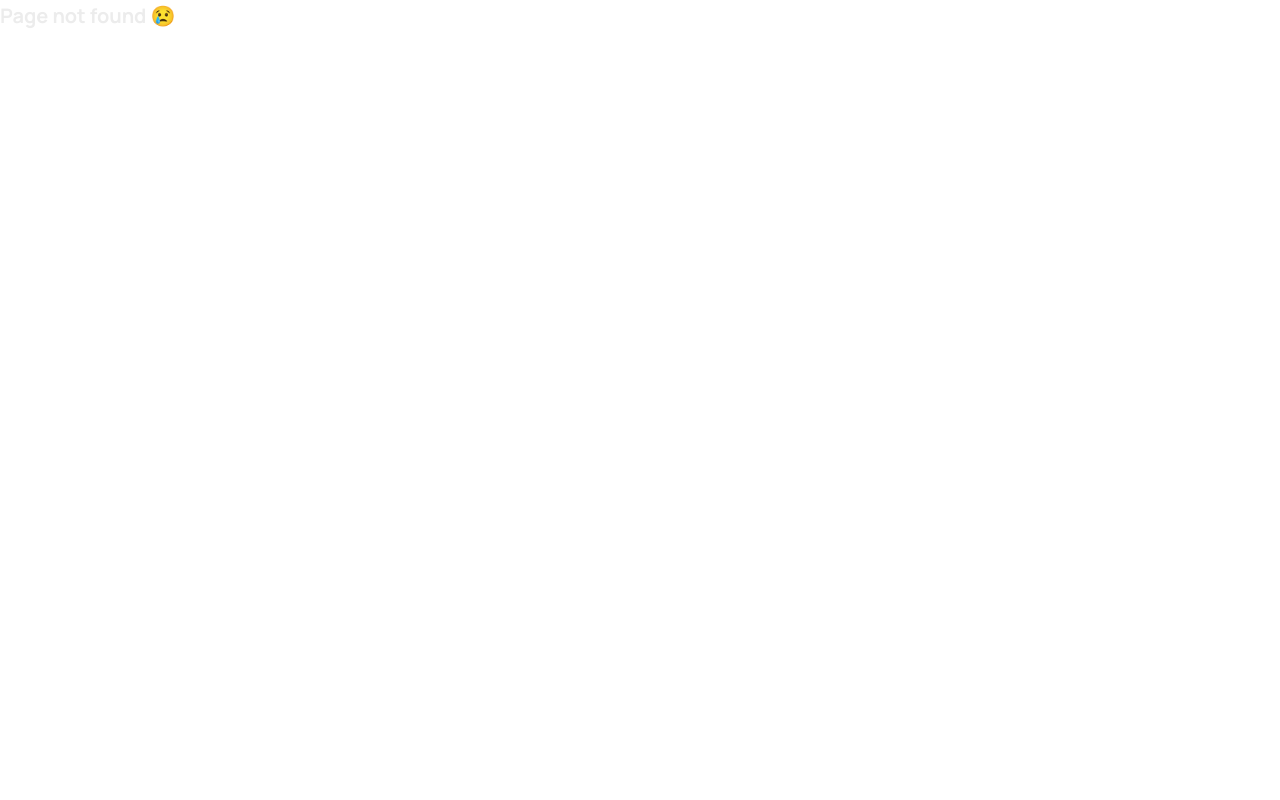
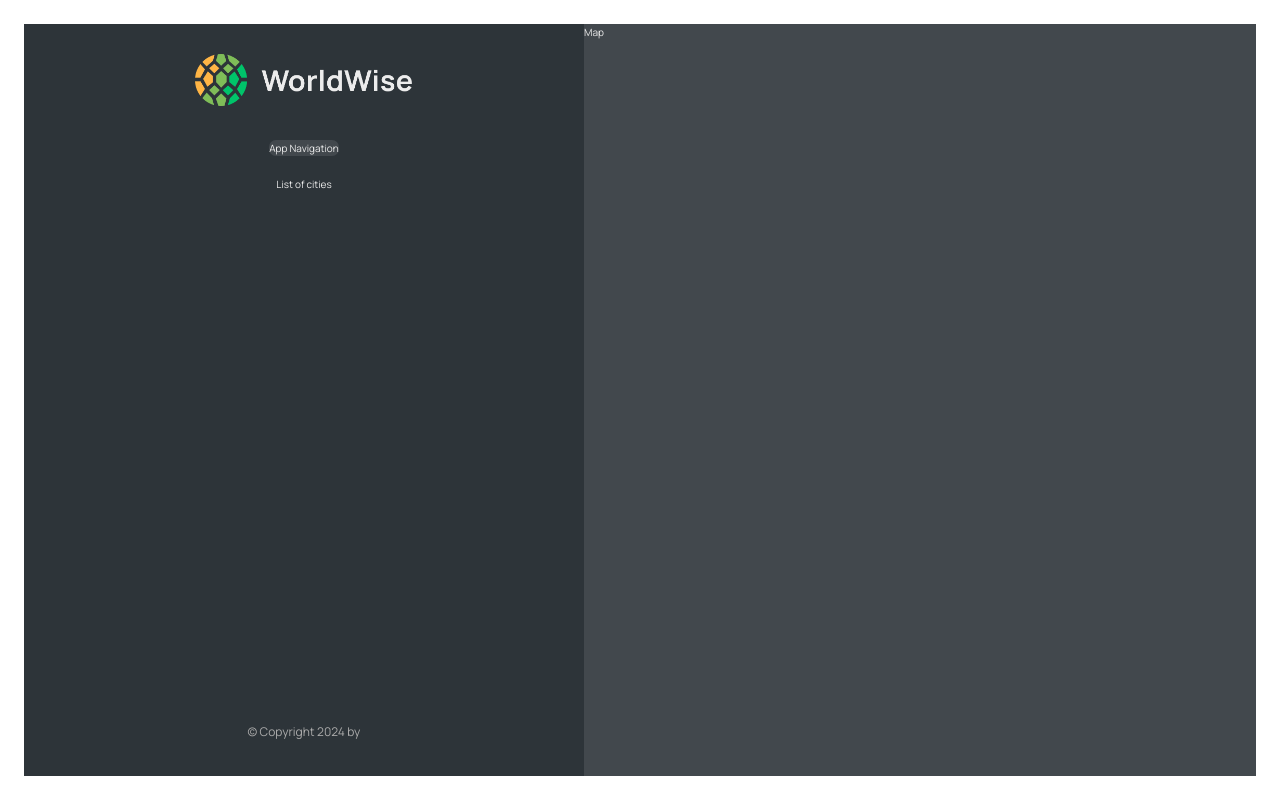
Before and after one commit to Arunendrasingh/ReactLearning-Wordwise-The-Context-API, a React (Vite) app: page /app in a window 1280 px wide. Before the commit this address had no page. Built offline with nearby package versions, Linux system fonts and the light colour scheme.

Commit message:
Completed App Layout.

```diff
--- a/src/App.jsx
+++ b/src/App.jsx
@@ -5,6 +5,7 @@
 import Product from "./pages/Product";
 import PageNotFound from "./pages/PageNotFound";
 import Login from "./pages/Login"
+import AppLayout from "./pages/AppLayout";
 // import PageNav from "./components/PageNav";
 
 function App() {
@@ -17,6 +18,7 @@
           <Route path="product" element={<Product />} />
           <Route path="pricing" element={<Pricing />} />
           <Route path="login" element={<Login />} />
+          <Route path="app" element={<AppLayout />} />
           <Route path="*" element={<PageNotFound />} />
         </Routes>
       </BrowserRouter>
--- /dev/null
+++ b/src/components/AppNav.jsx
@@ -0,0 +1,13 @@
+import styles from './AppNav.module.css'
+
+function AppNav() {
+    return (
+        <div className={styles.nav}>
+            <ul>
+                <li>App Navigation</li>
+            </ul>
+        </div>
+    )
+}
+
+export default AppNav
--- /dev/null
+++ b/src/components/Map.jsx
@@ -0,0 +1,11 @@
+import styles from './Map.module.css'
+
+function Map() {
+    return (
+        <div className={styles.mapContainer}>
+            Map
+        </div>
+    )
+}
+
+export default Map
--- /dev/null
+++ b/src/components/Sidebar.jsx
@@ -0,0 +1,19 @@
+import AppNav from "./AppNav";
+import Logo from "./Logo";
+import styles from "./Sidebar.module.css";
+
+function Sidebar() {
+  return <div className={styles.sidebar}>
+    <Logo />
+    <AppNav />
+    <p>List of cities</p>
+    <footer className={styles.footer}>
+        <p className={styles.copyright}>
+            &copy; Copyright {new Date().getFullYear()} by
+        </p>
+    </footer>
+
+    </div>;
+}
+
+export default Sidebar;
--- /dev/null
+++ b/src/pages/AppLayout.jsx
@@ -0,0 +1,15 @@
+// import PageNav from "../components/PageNav";
+import Sidebar from "../components/Sidebar";
+import Map from "../components/Map"
+import styles from './AppLayout.module.css'
+
+function AppLayout() {
+  return (
+    <div className={styles.app}>
+      <Sidebar />
+      <Map />
+    </div>
+  );
+}
+
+export default AppLayout;
--- a/starter/index.css
+++ /dev/null
@@ -1,78 +0,0 @@
-/* Taken from getting started guide at: https://leafletjs.com/examples/quick-start/ */
-@import "https://unpkg.com/leaflet@1.7.1/dist/leaflet.css";
-@import "https://fonts.googleapis.com/css2?family=Manrope:wght@400;600;700;800&display=swap";
-
-/* These CSS variables are global, so they are available in all CSS modules */
-:root {
-  --color-brand--1: #ffb545;
-  --color-brand--2: #00c46a;
-
-  --color-dark--0: #242a2e;
-  --color-dark--1: #2d3439;
-  --color-dark--2: #42484d;
-  --color-light--1: #aaa;
-  --color-light--2: #ececec;
-  --color-light--3: #d6dee0;
-}
-
-* {
-  margin: 0;
-  padding: 0;
-  box-sizing: inherit;
-}
-
-html {
-  font-size: 62.5%;
-  box-sizing: border-box;
-}
-
-body {
-  font-family: "Manrope", sans-serif;
-  color: var(--color-light--2);
-  font-weight: 400;
-  line-height: 1.6;
-}
-
-label {
-  font-size: 1.6rem;
-  font-weight: 600;
-}
-
-input,
-textarea {
-  width: 100%;
-  padding: 0.8rem 1.2rem;
-  font-family: inherit;
-  font-size: 1.6rem;
-  border: none;
-  border-radius: 5px;
-  background-color: var(--color-light--3);
-  transition: all 0.2s;
-}
-
-input:focus {
-  outline: none;
-  background-color: #fff;
-}
-
-.cta:link,
-.cta:visited {
-  display: inline-block;
-  background-color: var(--color-brand--2);
-  color: var(--color-dark--1);
-  text-transform: uppercase;
-  text-decoration: none;
-  font-size: 1.6rem;
-  font-weight: 600;
-  padding: 1rem 3rem;
-  border-radius: 5px;
-}
-
-/*
-"importCSSModule": {
-    "prefix": "csm",
-    "scope": "javascript,typescript,javascriptreact",
-    "body": ["import styles from './${TM_FILENAME_BASE}.module.css'"],
-    "description": "Import CSS Module as `styles`"
-  },
-*/
```
